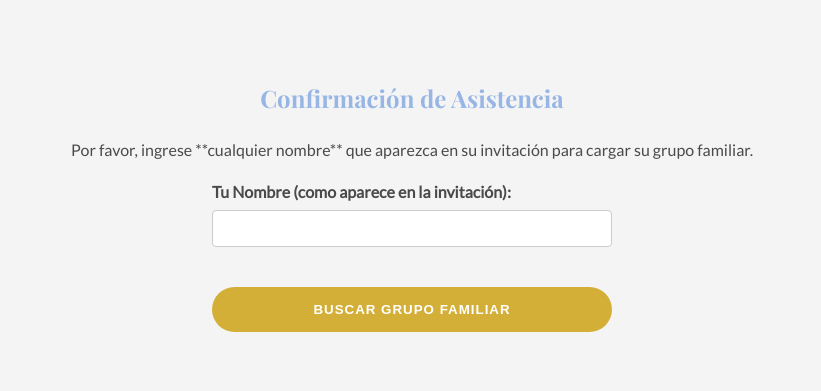
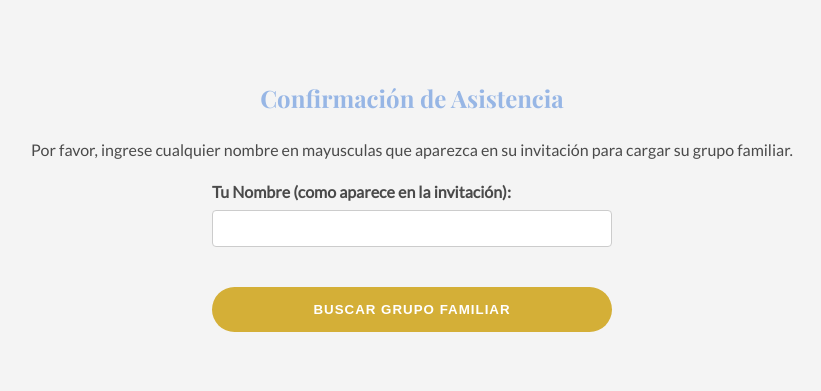
Before and after one commit to laizaydavidboda/invitacion-boda-flask, a Flask app: page / in a window 1280 px wide. Shown: the part 2549-2940 px from the top of the page, without its empty margins (228-1049 px from the left). Run offline with Flask 3, Linux system fonts and the light colour scheme; some web fonts are replaced.

Commit message:
Update index.html

```diff
--- a/templates/index.html
+++ b/templates/index.html
@@ -294,7 +294,7 @@
         {% elif validation.error %}
             <!-- Estado 2: Error (Muestra el mensaje de error y luego el formulario de búsqueda de familia) -->
             <div class="error-message">
-                <h3>⚠️ Error de Confirmación</h3>
+                <h3>Error de Confirmación</h3>
                 <p>{{ validation.error }}</p>
             </div>
         {% endif %}
@@ -302,7 +302,7 @@
 
         <!-- Estado 3: Formulario Principal de Búsqueda (si no hay miembros cargados) -->
         {% if family_members|length == 0 and not validation.success %}
-            <p>Por favor, ingrese **cualquier nombre** que aparezca en su invitación para cargar su grupo familiar.</p>
+            <p>Por favor, ingrese cualquier nombre en mayusculas que aparezca en su invitación para cargar su grupo familiar.</p>
 
             <form action="/rsvp" method="POST" style="max-width: 400px; margin: 0 auto; text-align: left;">
                 <label for="invitado_search">Tu Nombre (como aparece en la invitación):</label>
```
